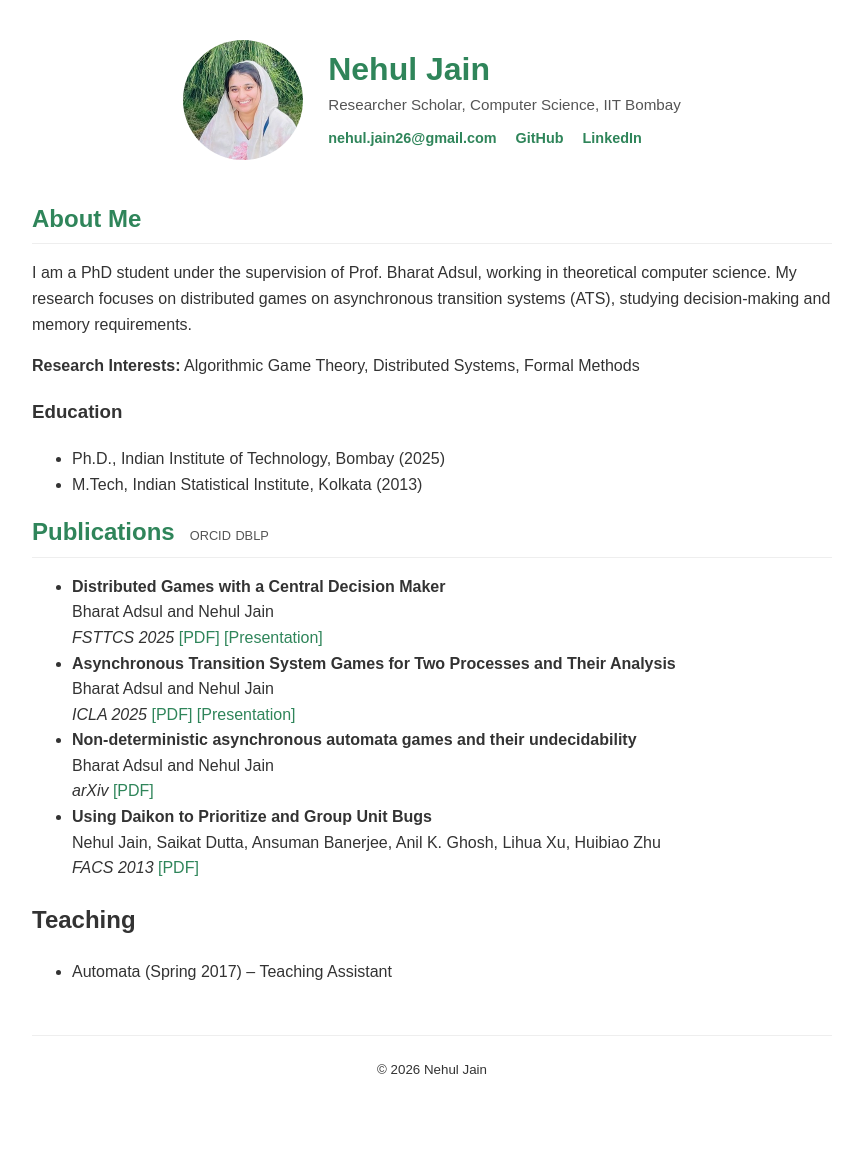
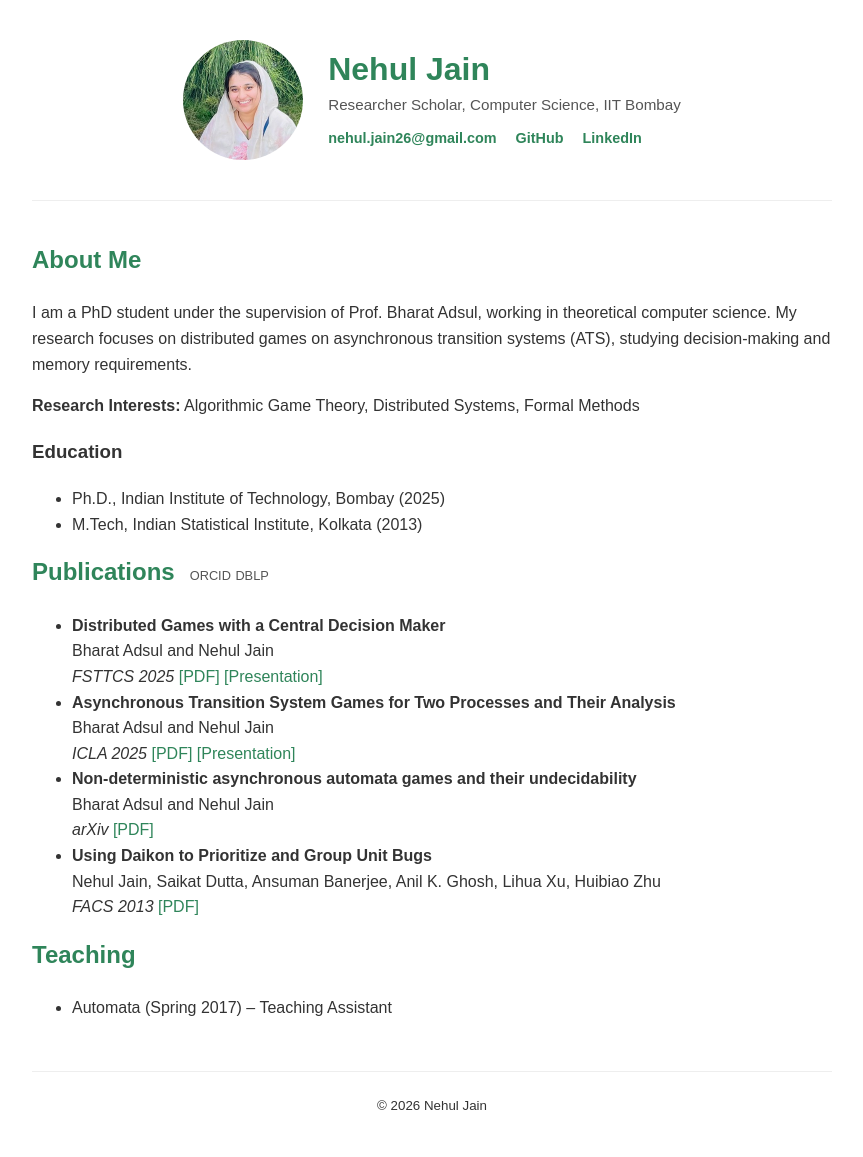
Before and after one commit to nehuljain26/nehuljain26.github.io, a Jekyll site: the page built from index.md, in a window 1280 px wide. Shown: the whole page, without its empty margins (208-1071 px from the left). Built offline with Jekyll 4.4.1, drawn with Linux system fonts in a browser that asks for light colours; before the commit the page ends 1121 px from its top, so only the background shows below that.

Commit message:
moving the divider after photo and contact section

```diff
--- a/_includes/teaching.html
+++ b/_includes/teaching.html
@@ -1,5 +1,5 @@
 <section id="teaching">
-  <div>
+  <div class="section-title">
   <h2>Teaching</h2>
   </div>
   <ul>
--- a/assets/style.css
+++ b/assets/style.css
@@ -5,7 +5,7 @@ body {
   max-width: 800px;
   line-height: 1.6;
   color: #333;
-  padding: 0 20px; /* Essential for mobile spacing */
+  padding: 0 20px;
 }
 
 a {
@@ -17,9 +17,11 @@ a:hover {
   text-decoration: underline;
 }
 
-header, footer {
-  margin-bottom: 40px;
-  /* Note: text-align is handled inside specific classes below */
+/* --- 2. HEADER & DIVIDER FIX --- */
+header {
+  margin-bottom: 40px;           /* Pushes the main content away */
+  border-bottom: 1px solid #eee; /* THE RESTORED DIVIDER LINE */
+  padding-bottom: 40px;          /* Space between your bio and the line */
 }
 
 footer {
@@ -29,27 +31,26 @@ footer {
   padding-top: 20px;
 }
 
-/* --- 2. PROFILE HEADER (Desktop Layout) --- */
+/* --- 3. PROFILE HEADER --- */
 .profile-header {
-  display: flex;            /* Row: Image Left, Text Right */
-  align-items: center;      /* Vertically center align */
-  justify-content: center;  /* Center the whole block on the page */
-  gap: 25px;                /* Space between image and text */
-  margin-bottom: 30px;
-  text-align: left;         /* Reset text align so name/bio align left */
+  display: flex;
+  align-items: center;
+  justify-content: center;
+  gap: 25px;
+  /* Removed margin-bottom here because the <header> padding handles it now */
+  text-align: left;
 }
 
 .profile-header img {
-  width: 120px;             /* Fixed width */
-  height: 120px;            /* Fixed height (square) */
-  object-fit: cover;        /* Prevents stretching */
-  border-radius: 50%;       /* Circle */
+  width: 120px;
+  height: 120px;
+  object-fit: cover;
+  border-radius: 50%;
 }
 
-/* The container for Name, Bio, and Links */
 .header-text {
   display: flex;
-  flex-direction: column;   /* Stack Name, Bio, Links top-to-bottom */
+  flex-direction: column;
 }
 
 .header-text h1 {
@@ -59,28 +60,28 @@ footer {
 }
 
 .header-text p {
-  margin: 5px 0 10px 0;     /* Spacing around the position text */
+  margin: 5px 0 10px 0;
   color: #555;
   font-size: 0.95rem;
 }
 
-/* Contact Links Row (Email, Github, LinkedIn) */
+/* Contact Links */
 .contact-links {
   font-size: 0.9rem;
 }
 .contact-links a {
-  margin-right: 15px; /* Added slightly more space since Nav is gone */
+  margin-right: 15px;
   font-weight: bold;
 }
 
-/* --- 3. PUBLICATIONS & SECTION TITLES --- */
-/* Use this class in your markdown for the single-row Title + ORCID links */
+/* --- 4. PUBLICATIONS & SECTION TITLES --- */
 .section-title {
   display: flex;
   align-items: baseline;
   gap: 15px;
   margin-bottom: 1em;
-  border-bottom: 1px solid #eee;
+  /* Optional: You can keep or remove the border below specific section titles */
+  /* border-bottom: 1px solid #eee; */
   padding-bottom: 5px;
 }
 
@@ -95,20 +96,20 @@ footer {
   color: #555;
 }
 
-/* --- 4. MOBILE RESPONSIVENESS --- */
+/* --- 5. MOBILE RESPONSIVENESS --- */
 @media (max-width: 600px) {
   .profile-header {
-    flex-direction: column; /* Stack Image on Top */
-    text-align: center;     /* Center text */
+    flex-direction: column;
+    text-align: center;
     gap: 15px;
   }
 
   .header-text {
-    align-items: center;    /* Center the flex items */
+    align-items: center;
   }
 
   .profile-header img {
-    width: 100px;           /* Smaller image */
+    width: 100px;
     height: 100px;
   }
 }
```
